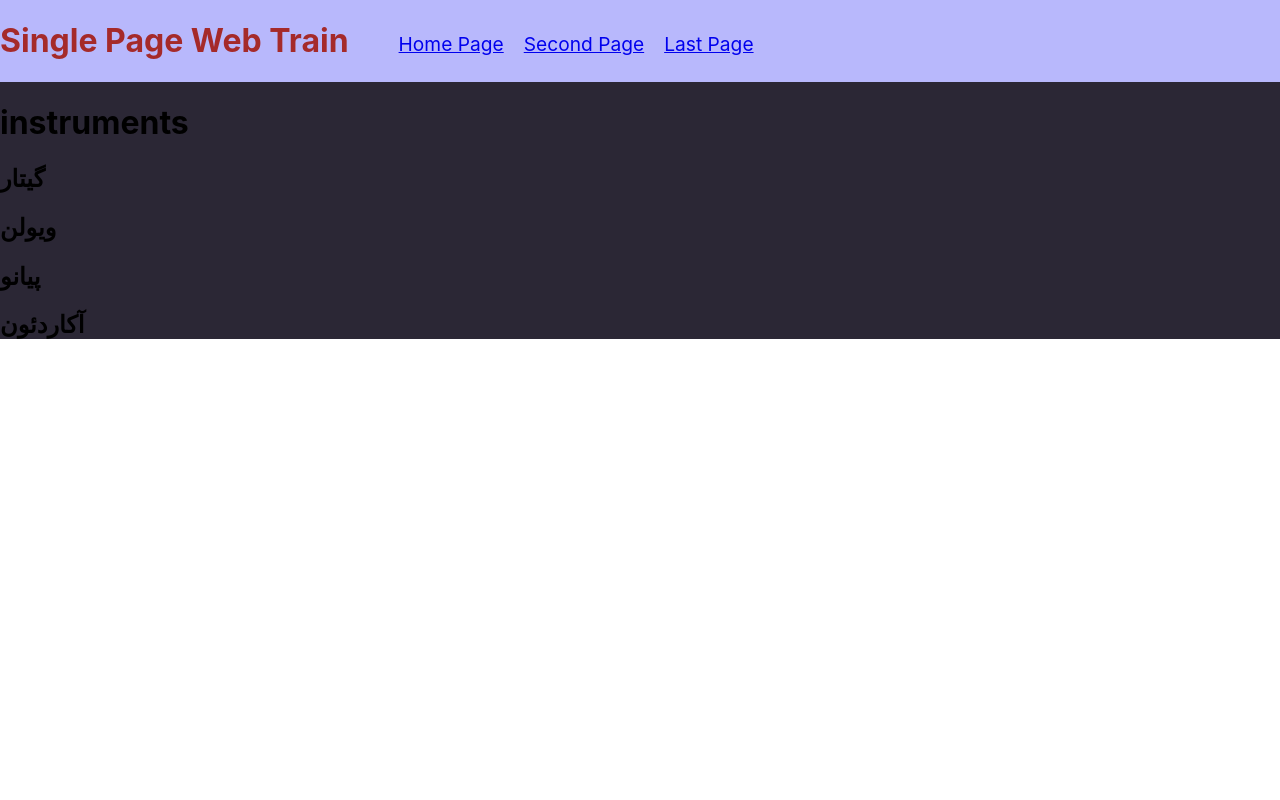
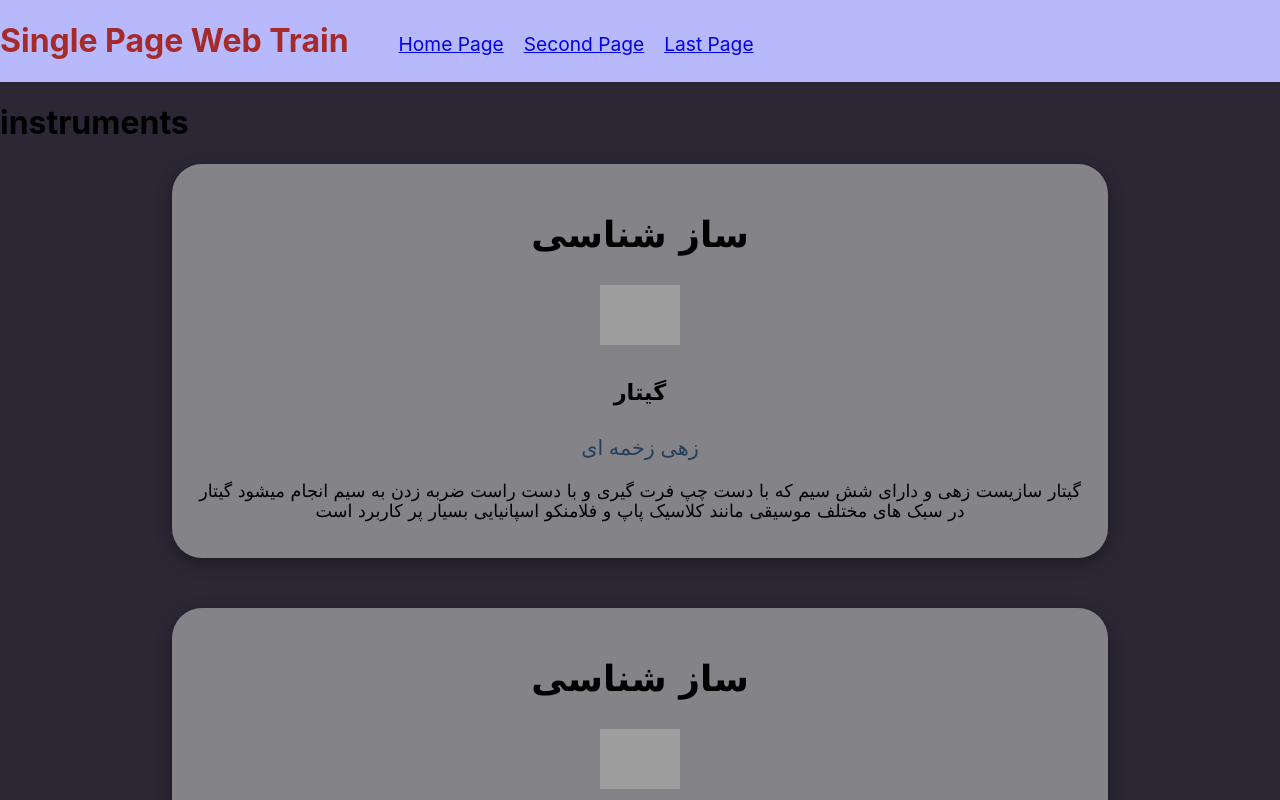
Before and after one commit to AyeenSepehri/singlePageWebTrain, a React (Create React App) app: page / in a window 1280 px wide. Shown: the top 800 px of the page. Built offline with nearby package versions, Linux system fonts and the light colour scheme; grey boxes are pictures that could not be loaded.

Commit message:
rendering data from an object and show them with props for home page

```diff
--- /dev/null
+++ b/src/components/Instruments/InstrumentationCard.js
@@ -0,0 +1,20 @@
+import React from 'react'
+import InstrumentationItems from "./InstrumentationItems"
+import classes from "./InstrumentationCard.module.css"
+function InstrumentationCard(props) {
+    return (
+        <div className={classes.card}>
+            {props.Items.map((Item) =>
+            <InstrumentationItems
+                key={Item.id}
+                id={Item.id}
+                image = {Item.image}
+                name ={Item.name}
+                type = {Item.type}
+                info ={Item.info}
+            />)}
+        </div>
+    )
+}
+
+export default InstrumentationCard
--- /dev/null
+++ b/src/components/Instruments/InstrumentationItems.js
@@ -0,0 +1,22 @@
+import React from 'react'
+import classes from "./InstrumentationItems.module.css"
+import Card from '../ui/Card'
+function InstrumentationItems(props) {
+  return (
+    <Card>
+      <section className={classes.container}>
+            <div className={classes.title}>
+                <h2>ساز شناسی</h2>
+            </div>
+            <div className={classes.img}>
+                <img src={props.image} alt="" key={props.id}/>
+            </div>
+            <h4 className={classes.instrument}>{props.name}</h4>
+            <p className={classes.type}>{props.type}</p>
+            <p className={classes.info}>{props.info}</p>
+        </section>
+    </Card>
+  )
+}
+
+export default InstrumentationItems
--- /dev/null
+++ b/src/components/Instruments/InstrumentationItems.module.css
@@ -0,0 +1,43 @@
+img{
+    width: 80px;
+}
+
+.title{
+    font-size: 1.5em;
+    font-family: 'Lucida Sans', 'Lucida Sans Regular', 'Lucida Grande', 'Lucida Sans Unicode', Geneva, Verdana, sans-serif;
+}
+.instrument{
+    font-size: 1.4em;
+    font-family: 'Trebuchet MS', 'Lucida Sans Unicode', 'Lucida Grande', 'Lucida Sans', Arial, sans-serif;
+}
+.type{
+    font-size: 1.3em;
+    font-weight: 500;
+    color: rgb(36, 63, 90);
+}
+.info{
+    font-family: 'Lucida Sans', 'Lucida Sans Regular', 'Lucida Grande', 'Lucida Sans Unicode', Geneva, Verdana, sans-serif;
+    font-size: 1.1em;
+}
+.prev-btn,.next-btn {
+    display: inline-block;
+    background-color: #210fbd;
+    border-radius: 10px;
+    border: 4px double #cccccc;
+    color: #eeeeee;
+    text-align: center;
+    font-size: 28px;
+    padding: 5px;
+    width: 10vw;
+    -webkit-transition: all 0.5s;
+    -moz-transition: all 0.5s;
+    -o-transition: all 0.5s;
+    transition: all 0.5s;
+    cursor: pointer;
+    margin: 5px;
+  }
+
+button:hover {
+    box-shadow: rgb(38, 57, 77) 0px 20px 30px -10px;
+  transform: scale(1.05) rotate(-1deg);
+}
--- a/src/pages/HomePage.js
+++ b/src/pages/HomePage.js
@@ -1,4 +1,5 @@
 import React from 'react'
+import InstrumentationCard from '../components/Instruments/InstrumentationCard';
 const instruments = [
   {
       id:1,
@@ -34,9 +35,7 @@ function HomePage() {
     <div>
       <h1>instruments</h1>
       <div>
-        {instruments.map((items) => {
-          return <h2 key={items.id}>{items.name}</h2>
-        })}
+        <InstrumentationCard Items={instruments} />
       </div>
     </div>
   )
```
Also changed, not shown: src/components/Instruments/InstrumentationCard.module.css (added).
